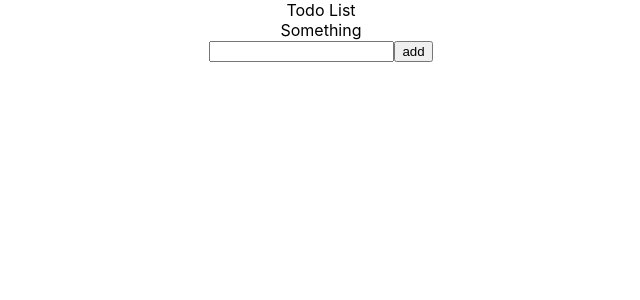
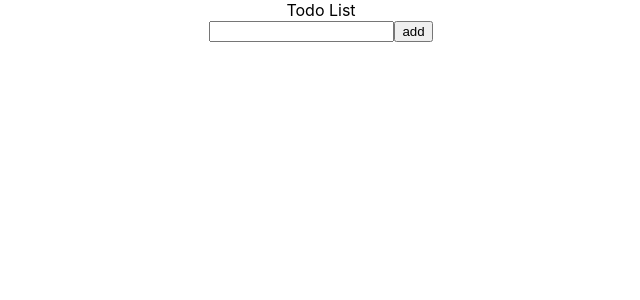
Before and after one commit to M-Loyola/react-toDoList, a React (Create React App) app: page / in a window 1280 px wide. Shown: the top 300 px of the page, without its empty margins (319-959 px from the left). Built offline with nearby package versions, Linux system fonts and the light colour scheme.

Commit message:
feat: add props pass and add todolist functionality

```diff
--- a/src/components/TodoGenerator.js
+++ b/src/components/TodoGenerator.js
@@ -1,8 +1,17 @@
-const TodoGenerator = () => {
+import { useState } from "react";
+import TodoGroup from "./TodoGroup";
+
+const TodoGenerator = (props) => {
+    const [inputValue, setInputValue] = useState("");
+
+    const addTodoItem = () => {
+        props.onInputChange(inputValue);
+    }
+
     return (
         <div className="todoGenerator">
-            <input/>
-            <button>add</button>
+            <input onChange={event => setInputValue(event.target.value)}/>
+            <button onClick={addTodoItem}>add</button>
         </div>
     );
 }
--- a/src/components/TodoGroup.js
+++ b/src/components/TodoGroup.js
@@ -1,10 +1,25 @@
+import { useEffect, useState } from "react";
 import TodoItem from "./TodoItem";
+import React from "react";
 
-const TodoGroup= () => {
+const TodoGroup= (props) => {
+    const [todoItems, setTodoItems] = useState([]);
+
+    useEffect(()=>{
+        addTodoListItem();
+        console.log(todoItems);
+    },[])
+
+    const addTodoListItem = () => {
+        const todoListItems = [...todoItems, <TodoItem key={todoItems.length} input={props.input}/>]
+        setTodoItems(todoListItems);
+    }
+
     return (
-        <>
-        <TodoItem/>
-        </>
+        <div>
+            <TodoItem input={props.input}/>
+            {todoItems}
+        </div>
     );
 }
 
--- a/src/components/TodoItem.js
+++ b/src/components/TodoItem.js
@@ -1,6 +1,6 @@
-const TodoItem = () => {
+const TodoItem = (props) => {
     return (
-        <div>Something</div>
+        <div>{props.input}</div>
     );
 }
 
--- a/src/components/TodoList.js
+++ b/src/components/TodoList.js
@@ -1,12 +1,14 @@
+import { useState } from "react";
 import TodoGenerator from "./TodoGenerator";
 import TodoGroup from "./TodoGroup";
 
 const TodoList = () => {
+    const [input, setInput] = useState("");
     return (
         <>
         <div>Todo List</div>
-        <TodoGroup/>
-        <TodoGenerator/>
+        <TodoGroup input={input}/>
+        <TodoGenerator onInputChange={(input)=>  setInput(input)}/>
         </>
     );
 }
```
